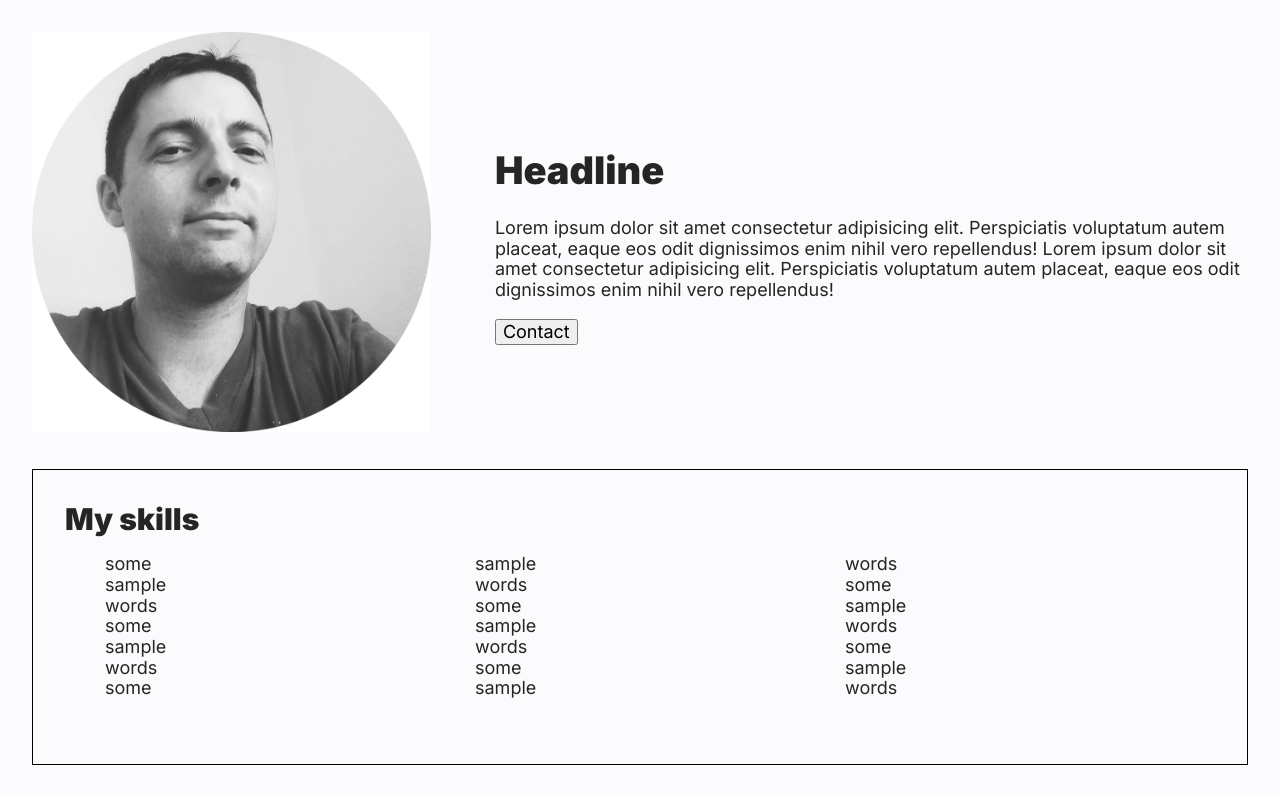
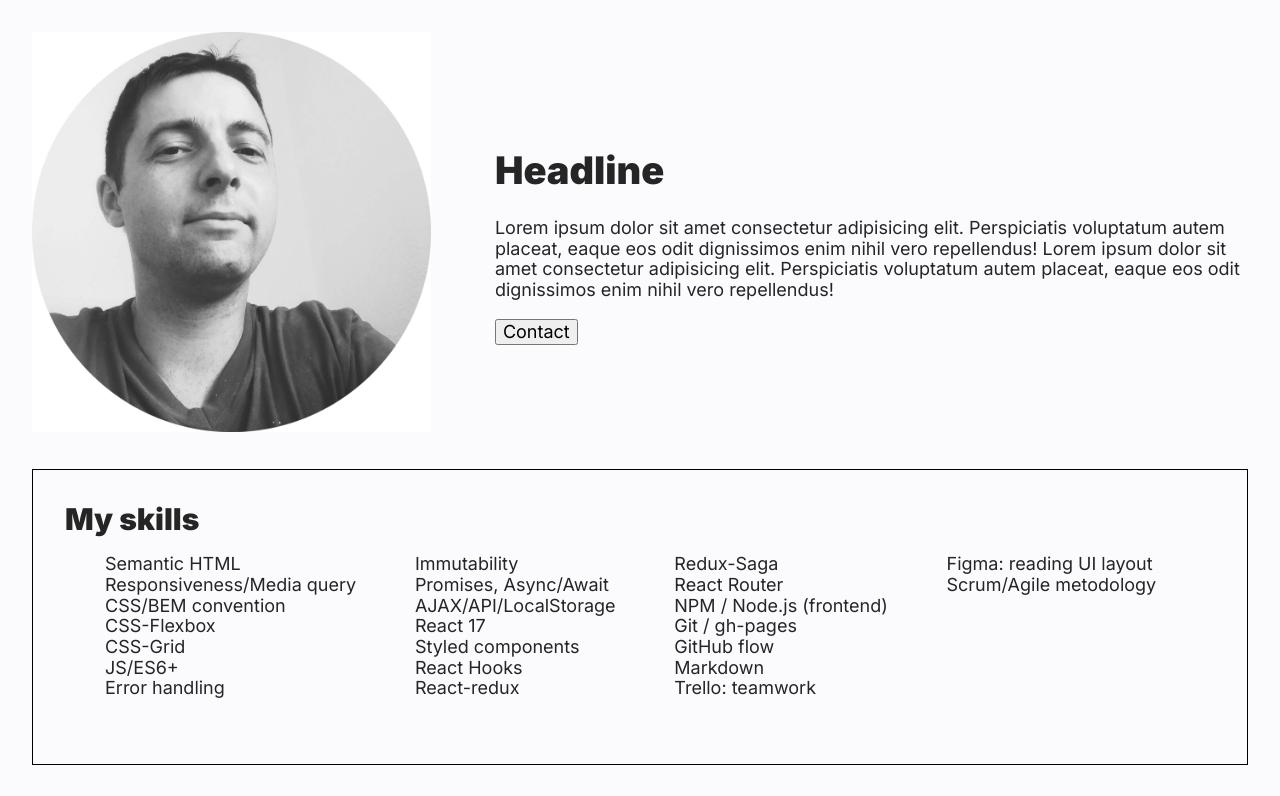
Before and after one commit to MCesarczyk/personal-homepage, a React (Create React App) app: page / in a window 1280 px wide. Shown: the top 796 px of the page. Built offline with nearby package versions, Linux system fonts and the light colour scheme.

Commit message:
replaced dummy list with actual data sets in separate files

```diff
--- a/src/App.js
+++ b/src/App.js
@@ -2,6 +2,8 @@ import Footer from "./Footer";
 import Header from "./Header";
 import Section from "./Section";
 import Tile from "./Tile";
+import skills from "./skills"
+import goals from "./goals"
 
 function App() {
   return (
@@ -11,9 +13,11 @@ function App() {
       />
       <Tile
         title={"My skills"}
+        elements={skills}
       />
       <Tile
         title={"My closest goals"}
+        elements={goals}
       />
       <Section
         title={"Portfolio"}
--- a/src/Tile/index.js
+++ b/src/Tile/index.js
@@ -1,32 +1,16 @@
 import { TileContainer, TileHeader, TileList, TileListItem } from "./styled";
 
-const Tile = ({ title, body }) => (
+const Tile = ({ title, elements }) => (
     <TileContainer>
         <TileHeader>
             {title}
         </TileHeader>
         <TileList>
-            <TileListItem>some</TileListItem>
-            <TileListItem>sample</TileListItem>
-            <TileListItem>words</TileListItem>
-            <TileListItem>some</TileListItem>
-            <TileListItem>sample</TileListItem>
-            <TileListItem>words</TileListItem>
-            <TileListItem>some</TileListItem>
-            <TileListItem>sample</TileListItem>
-            <TileListItem>words</TileListItem>
-            <TileListItem>some</TileListItem>
-            <TileListItem>sample</TileListItem>
-            <TileListItem>words</TileListItem>
-            <TileListItem>some</TileListItem>
-            <TileListItem>sample</TileListItem>
-            <TileListItem>words</TileListItem>
-            <TileListItem>some</TileListItem>
-            <TileListItem>sample</TileListItem>
-            <TileListItem>words</TileListItem>
-            <TileListItem>some</TileListItem>
-            <TileListItem>sample</TileListItem>
-            <TileListItem>words</TileListItem>
+            {elements.map(element => (
+                <TileListItem key={element} >
+                    {element}
+                </TileListItem>
+            ))}
         </TileList>
     </TileContainer>
 );
--- /dev/null
+++ b/src/goals.js
@@ -0,0 +1,10 @@
+export const goals = [
+    "TypeScript",
+    "Node.js (backend)",
+    "JS classes",
+    "Java",
+    "Ruby on rails",
+    "Angular"
+]
+
+export default goals;
--- /dev/null
+++ b/src/skills.js
@@ -0,0 +1,27 @@
+const skills = [
+    "Semantic HTML",
+    "Responsiveness/Media query",
+    "CSS/BEM convention",
+    "CSS-Flexbox",
+    "CSS-Grid",
+    "JS/ES6+",
+    "Error handling",
+    "Immutability",
+    "Promises, Async/Await",
+    "AJAX/API/LocalStorage",
+    "React 17",
+    "Styled components",
+    "React Hooks",
+    "React-redux",
+    "Redux-Saga",
+    "React Router",
+    "NPM / Node.js (frontend)",
+    "Git / gh-pages",
+    "GitHub flow",
+    "Markdown",
+    "Trello: teamwork",
+    "Figma: reading UI layout",
+    "Scrum/Agile metodology"
+    ]
+
+    export default skills;
```
